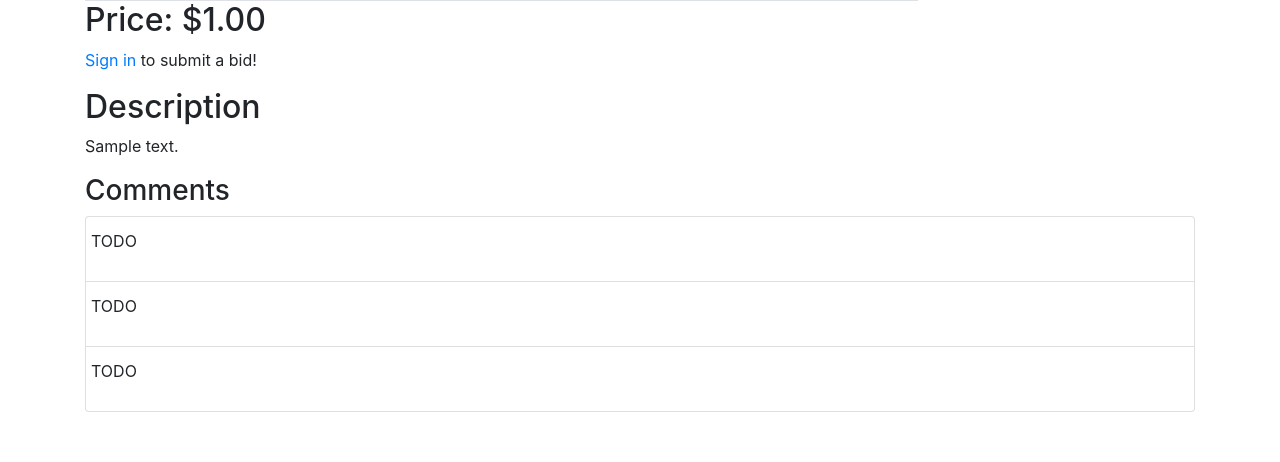
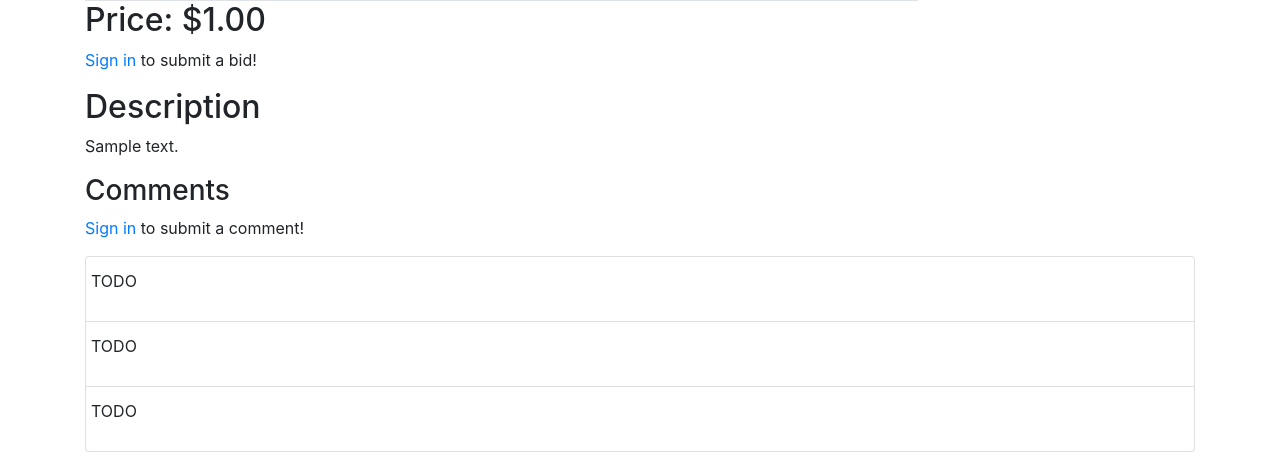
Before and after one commit to rajputd/CS50W, a Django app: page /view_listing/1 in a window 1280 px wide. Shown: the part 510-972 px from the top of the page. Before the commit the page ends 922 px from the top, so only its background shows below. Run offline with Django 3.2, Linux system fonts and the light colour scheme; tables that the repository leaves empty hold one stand-in row (values such as "Sample post"); grey boxes marked "Sample" are stand-in pictures; some libraries are stand-ins or nearby versions.

Commit message:
Add basic set up for comments

```diff
--- a/project2/commerce/auctions/admin.py
+++ b/project2/commerce/auctions/admin.py
@@ -1,7 +1,8 @@
 from django.contrib import admin
-from .models import AuctionListing, AuctionListingCategory, AuctionBid
+from .models import AuctionListing, AuctionListingCategory, AuctionBid, Comment
 
 # Register your models here.
 admin.site.register(AuctionListing)
 admin.site.register(AuctionListingCategory)
 admin.site.register(AuctionBid)
+admin.site.register(Comment)
--- a/project2/commerce/auctions/forms.py
+++ b/project2/commerce/auctions/forms.py
@@ -1,5 +1,5 @@
 from django import forms
-from .models import AuctionListing, AuctionBid
+from .models import AuctionListing, AuctionBid, Comment
 
 class NewAuctionListingForm(forms.ModelForm):
     class Meta:
@@ -11,3 +11,9 @@ class NewBidForm(forms.ModelForm):
         model = AuctionBid
         fields = ['value', 'listing']
         widgets = {'listing': forms.HiddenInput()}
+
+class NewComment(forms.ModelForm):
+    class Meta:
+        model = Comment
+        fields = ['content', 'listing']
+        widgets = {'listing': forms.HiddenInput()}
--- a/project2/commerce/auctions/models.py
+++ b/project2/commerce/auctions/models.py
@@ -35,6 +35,12 @@ class AuctionBid(models.Model):
     create_time = models.DateTimeField(auto_now_add=True)
     listing = models.ForeignKey(AuctionListing, on_delete=models.CASCADE)
 
+class Comment(models.Model):
+    content = models.TextField()
+    creator = models.ForeignKey(User, on_delete=models.CASCADE)
+    create_time = models.DateTimeField(auto_now_add=True)
+    listing = models.ForeignKey(AuctionListing, on_delete=models.CASCADE)
+
 # TODO auction listing
     # active
     # category
--- a/project2/commerce/auctions/templates/auctions/view_listing.html
+++ b/project2/commerce/auctions/templates/auctions/view_listing.html
@@ -29,6 +29,19 @@
 
 
         <h3>Comments</h3>
+        {% if user.is_authenticated %}
+            {% load crispy_forms_tags %}
+            <form method="POST">
+                <div class="w-75">
+                    {% csrf_token %}
+                    {{ form | crispy }}
+                <input class="btn btn-primary" type="submit" value="Submit">
+                </div>
+            </form>
+        {% else %}
+                <p><a href="{% url 'login' %}">Sign in</a> to submit a comment!</p>
+        {% endif %}
+
         <ul class="list-group">
             <li class="list-group-item">
                 <div class="row">
```
Also changed, not shown: project2/commerce/auctions/migrations/0007_comment.py (added).
